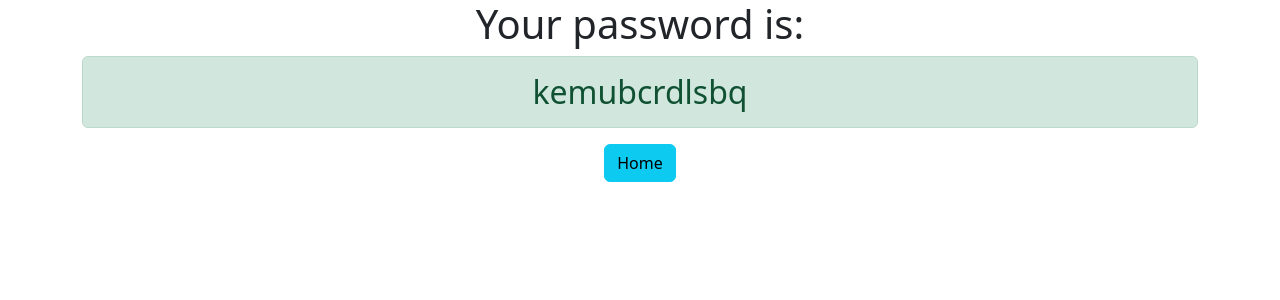
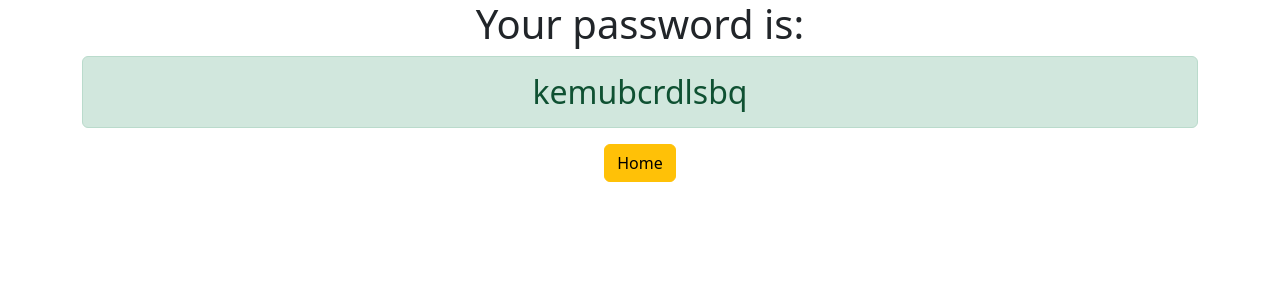
Before and after one commit to igor-blag/django3-password-generator, a Django app: page /password in a window 1280 px wide. Shown: the top 300 px of the page. Run offline with Django 4.2, Linux system fonts and the light colour scheme.

Commit message:
I made some tweaks

```diff
--- a/generator/templates/generator/password.html
+++ b/generator/templates/generator/password.html
@@ -4,5 +4,5 @@
 <div class="container text-center">
 <h1>Your password is:</h1>
 <h2 class="alert alert-success">{{ password }}</h2>
-<a href="{% url 'home' %}" class="btn btn-info">Home</a>
+<a href="{% url 'home' %}" class="btn btn-warning">Home</a>
 </div>
--- a/password_generator/settings.py
+++ b/password_generator/settings.py
@@ -20,7 +20,7 @@ BASE_DIR = Path(__file__).resolve().parent.parent
 # See https://docs.djangoproject.com/en/4.1/howto/deployment/checklist/
 
 # SECURITY WARNING: keep the secret key used in production secret!
-SECRET_KEY = 'django-insecure-auek35y79v1%1_klskjflksdjjla0+=r)62rwvgbzoww3^9jw3#5=@s!(8p!n46d'
+SECRET_KEY = 'django-insecujsdlfjd;alre-auek35y79v1%1_klskjflksdjjla0+=r)62rwvgbzoww3^9jw3#5=@s!(8p!n46d'
 
 # SECURITY WARNING: don't run with debug turned on in production!
 DEBUG = True
```
